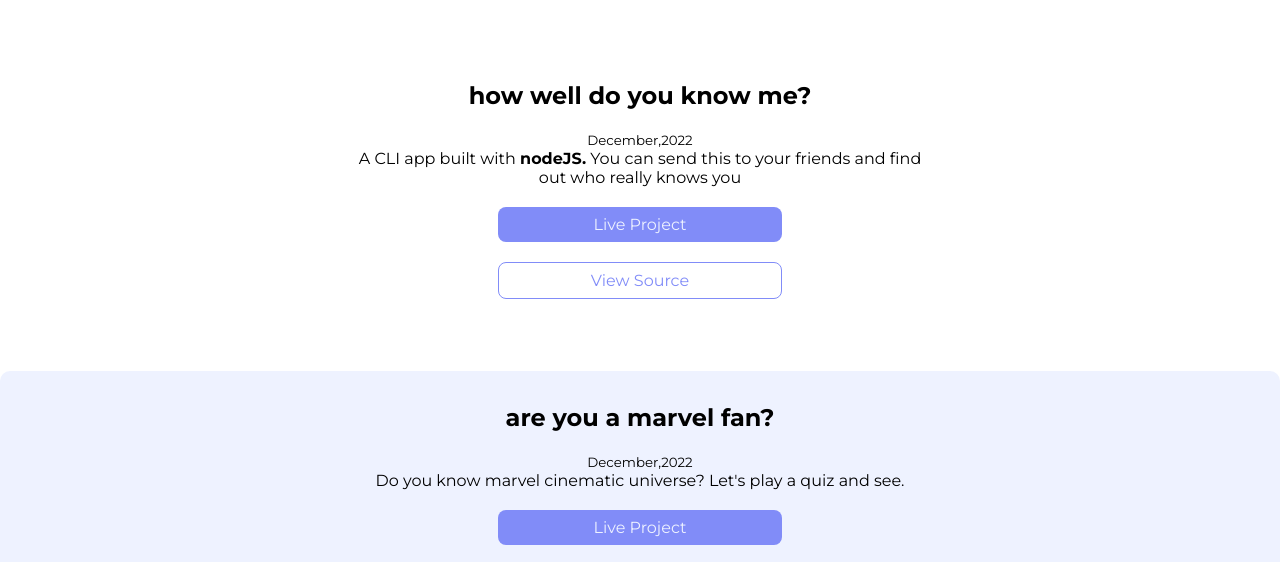
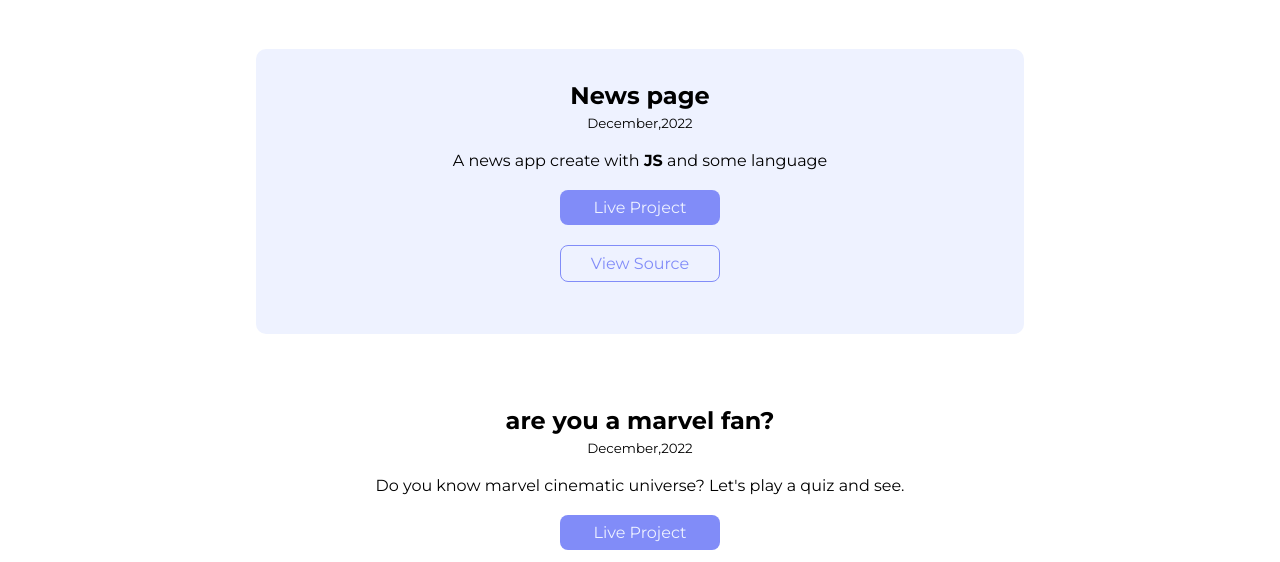
Before and after one commit to kaushalsinghrajput111/Kaushal_Kumar_Singh-site, a plain HTML site: page projects.html in a window 1280 px wide. Shown: the part 194-756 px from the top of the page. Drawn offline with Linux system fonts and the light colour scheme.

Commit message:
docs: add some projects

```diff
--- a/projects.html
+++ b/projects.html
@@ -26,8 +26,9 @@
           >
         </h1>
       </header>
+      <div class="project-section">
       <section
-      class="section">
+      class="section ow">
         <div class="container container_center">  <h1>how well do you know me?</h1>
           <small class="small_text">December,2022</small>
           <p>A CLI app built with <strong>nodeJS.</strong> You can send this to your friends and find out who really knows you</p>
@@ -37,7 +38,7 @@
 
       </section>
       <section
-      class="section ow">
+      class="section">
         <div class="container container_center">  <h1>are you a marvel fan?</h1>
           <small class="small_text">December,2022</small>
           <p>Do you know marvel cinematic universe? Let's play a quiz and see.</p>
@@ -47,14 +48,15 @@
 
       </section>
       <section
-      class="section">
-        <div class="container container_center">  <h1>how well do you know me?</h1>
+      class="section ow">
+        <div class="container container_center">  <h1>News page</h1>
           <small class="small_text">December,2022</small>
-          <p>A CLI app built with <strong>nodeJS.</strong> You can send this to your friends and find out who really knows you</p>
-          <a class="link primary_link" href="https://replit.com/@kaushal111/How-well-do-you-know-me#index.js">Live Project</a>
-          <a class="link secondary_link" href="https://github.com/kaushalsinghrajput111/first-cli-app">View Source</a>
+          <p>A news app create with <strong>JS</strong> and some language</p>
+          <a class="link primary_link" href="https://kaushalsinghrajput111.github.io/news-pages/">Live Project</a>
+          <a class="link secondary_link" href="https://github.com/kaushalsinghrajput111/news-pages">View Source</a>
         </div>
 
       </section>
+    </div>
 </body>
 </html>
--- a/style.css
+++ b/style.css
@@ -36,12 +36,12 @@ h3,h2{
   color: var(--primary-color);
   background-color: var(--primary-background-color);
   border-radius: 0.5rem;
-  width:50%;
+  width:10rem;
   margin:20px auto;
   display: block;
 }
 .secondary_link {
-  width:50%;
+  width:10rem;
   margin:20px auto;
   display: block;
   border-radius: 0.5rem;
@@ -88,20 +88,22 @@ h3,h2{
 }
 .hero .hero-img {
   width: 260px;
-  max-width: 350px;
   display: block;
   margin: 2rem auto;
 }
 /* section */
+.project-section{
+  display: flex;
+  flex-direction: column-reverse;
+}
 .section{
   text-align:center;
     padding: 2rem;
-    margin: 20px 0px;
+    margin: 20px auto;
     border-radius: 10px;
 }
 .section h1{
 
-  margin-bottom: 20px;
 
 }
 .section p{
@@ -126,5 +128,15 @@ background-color: var(--primary-color);
     font-size: large;
 }
 .small_text{
+  display: block;
+  margin: 5px 0px 20px 0px;
   text-align: center;
 }
+@media screen and (min-width:425px){
+  .hero .hero-img{
+    width: 350px;
+  }
+  .section{
+    width: 60%;
+  }
+}
```
Also changed, not shown: index.html (+2 -2 lines).
